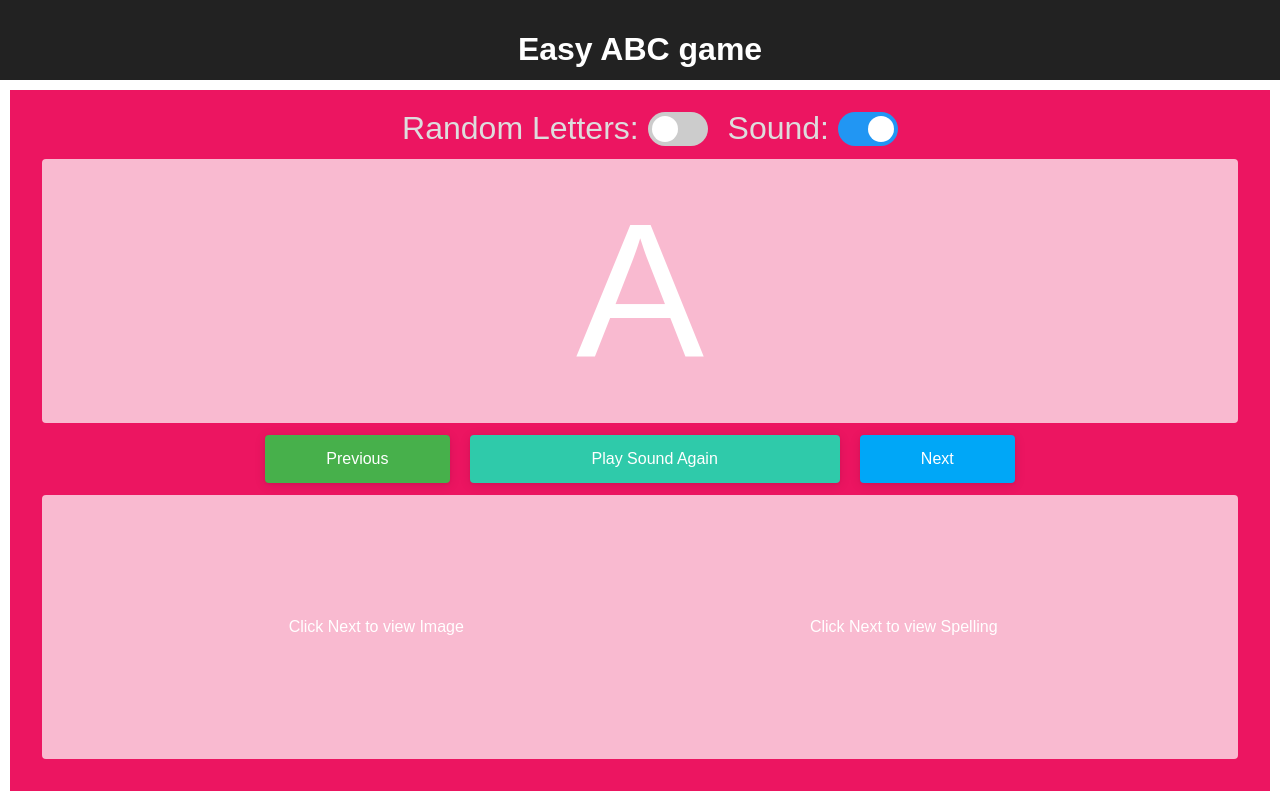
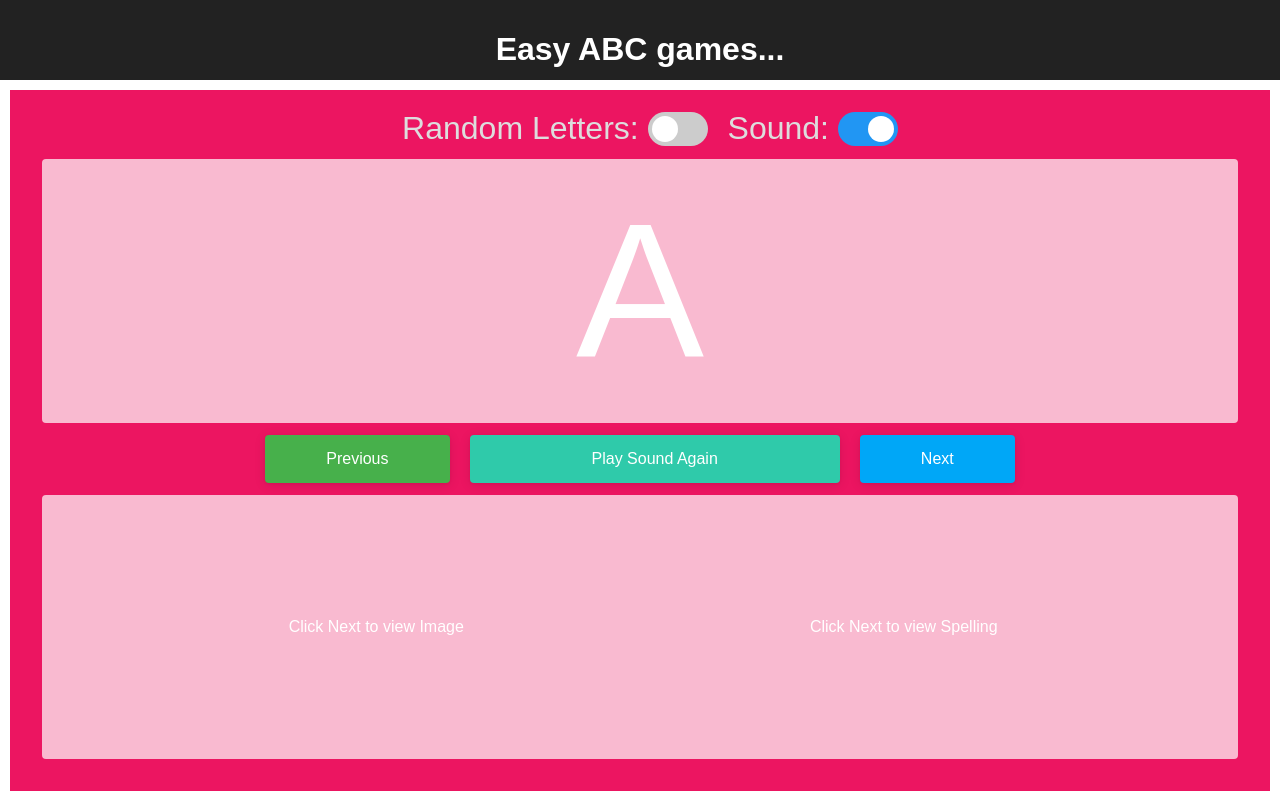
Before and after one commit to Zacele/EasyABC, a React (Create React App) app: page / in a window 1280 px wide. Built offline with nearby package versions, Linux system fonts and the light colour scheme.

Commit message:
Force update

```diff
--- a/src/App.js
+++ b/src/App.js
@@ -7,7 +7,7 @@ class App extends Component {
     return (
       <div className="App">
         <div className="App-header">
-          <h1>Easy ABC game</h1>
+          <h1>Easy ABC games...</h1>
         </div>
        <EasyABC />
       </div>
```
